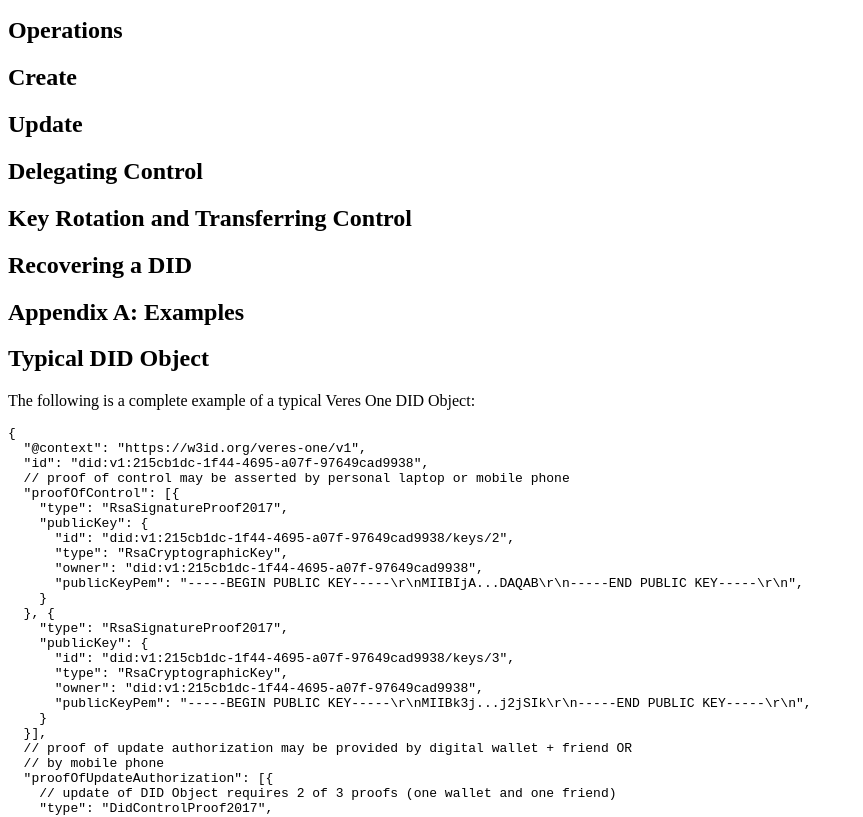
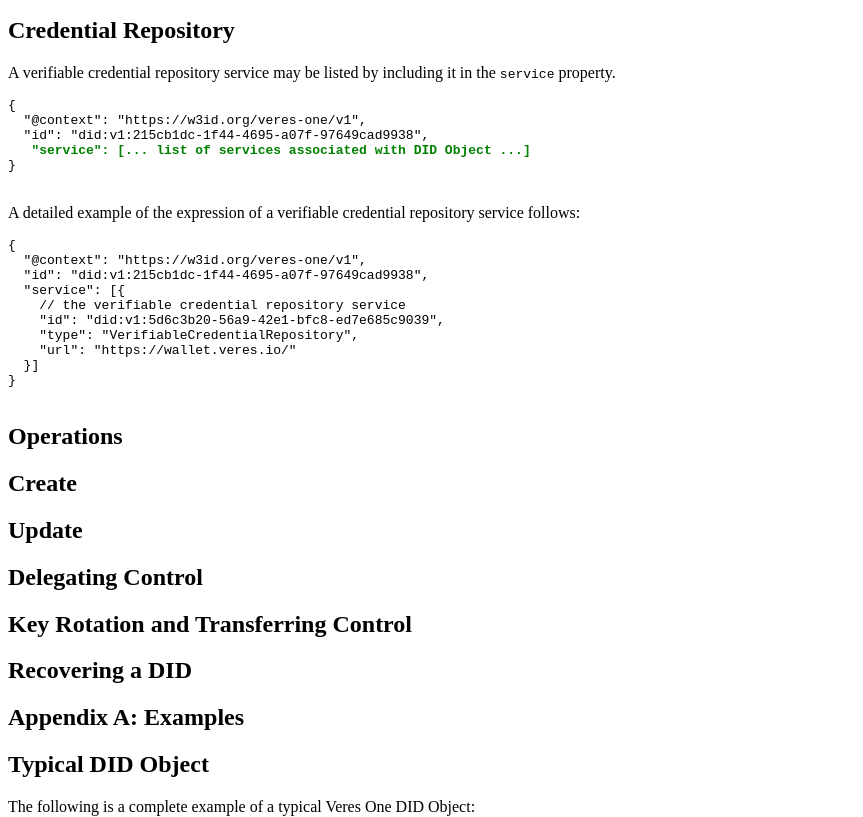
Before and after one commit to w3c-ccg/did-method-v1, a plain HTML site: page index.html in a window 1280 px wide. Shown: the part 1527-2344 px from the top of the page, without its empty margins (0-863 px from the left). Drawn offline with Linux system fonts and the light colour scheme; a script that the page names is missing.

Commit message:
Update section on credential repository.

```diff
--- a/index.html
+++ b/index.html
@@ -250,6 +250,43 @@ A detailed example of a valid proof of control expression follows:
 
   </section>
 
+  <section>
+    <h2>Credential Repository</h2>
+
+
+    <p>
+A verifiable credential repository service may be listed by including it in
+the <code>service</code> property.
+    </p>
+
+    <pre class="example nohighlight" title="">
+{
+  "@context": "https://w3id.org/veres-one/v1",
+  "id": "did:v1:215cb1dc-1f44-4695-a07f-97649cad9938",
+   <span class="highlight">"service": [... list of services associated with DID Object ...]</span>
+}
+    </pre>
+
+    <p>
+A detailed example of the expression of a verifiable credential repository
+service follows:
+    </p>
+
+    <pre class="example nohighlight" title="">
+{
+  "@context": "https://w3id.org/veres-one/v1",
+  "id": "did:v1:215cb1dc-1f44-4695-a07f-97649cad9938",
+  "service": [{
+    // the verifiable credential repository service
+    "id": "did:v1:5d6c3b20-56a9-42e1-bfc8-ed7e685c9039",
+    "type": "VerifiableCredentialRepository",
+    "url": "https://wallet.veres.io/"
+  }]
+}
+    </pre>
+
+  </section>
+
 </section>
 
 <section>
```
